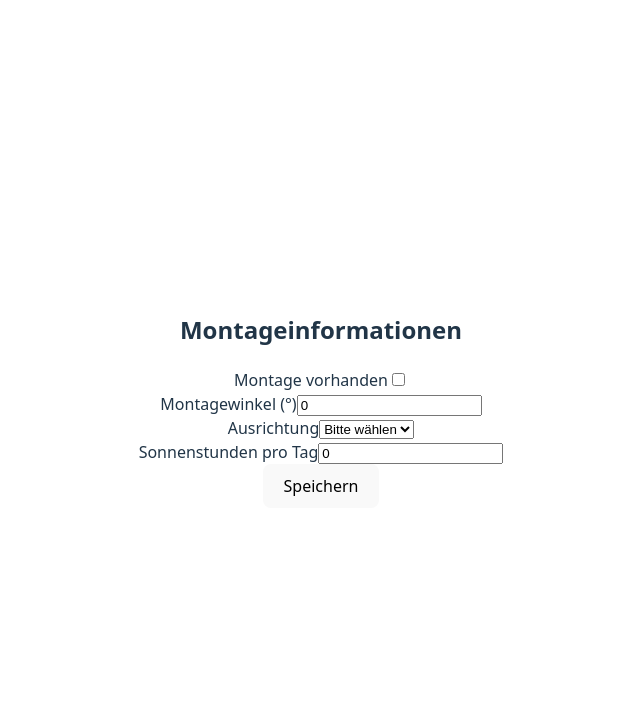
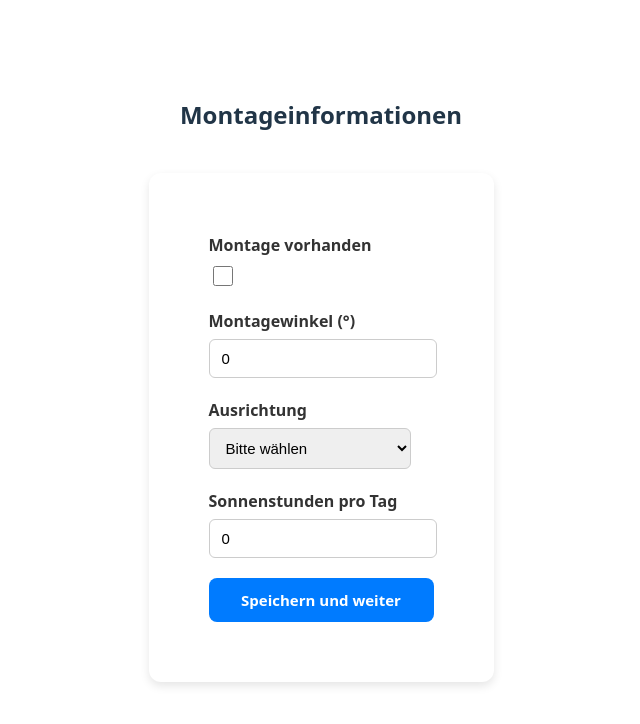
Before and after one commit to dlmmr/SolarCheck-CapstoneProject, a React app in the folder frontend/: page /userConditions in a window 1280 px wide. Shown: the top 724 px of the page, without its empty margins (319-959 px from the left). Built offline with nearby package versions, Linux system fonts and the light colour scheme; the HTML template or start-up script is replaced by a standard one.

Commit message:
added modules to each page and encapsulated all logic from styling and frontend

```diff
--- /dev/null
+++ b/frontend/src/assets/FormUserConditions.module.css
@@ -0,0 +1,66 @@
+.container {
+    background-color: #ffffff;
+    padding: 60px;
+    border-radius: 12px;
+    box-shadow: 0 4px 10px rgba(0, 0, 0, 0.1);
+    max-width: 420px;
+    margin: 40px auto;
+    display: flex;
+    flex-direction: column;
+    gap: 20px;
+    color: #222;
+    font-family: system-ui, sans-serif;
+}
+
+.formGroup {
+    display: flex;
+    flex-direction: column;
+    align-items: flex-start;
+}
+
+.label {
+    font-weight: 600;
+    margin-bottom: 6px;
+    color: #333;
+}
+
+.input,
+.select {
+    width: 90%;
+    padding: 10px 12px;
+    border: 1px solid #ccc;
+    border-radius: 6px;
+    font-size: 15px;
+    transition: border-color 0.2s ease, box-shadow 0.2s ease;
+}
+
+.input:focus,
+.select:focus {
+    border-color: #007bff;
+    box-shadow: 0 0 4px rgba(0, 123, 255, 0.3);
+    outline: none;
+}
+
+.checkbox {
+    width: 20px;
+    height: 20px;
+    cursor: pointer;
+    accent-color: #007bff; /* moderne Checkbox-Farbe */
+}
+
+.button {
+    background-color: #007bff;
+    color: white;
+    padding: 12px 16px;
+    border: none;
+    border-radius: 8px;
+    font-weight: 600;
+    cursor: pointer;
+    font-size: 15px;
+    transition: background-color 0.2s ease, transform 0.1s ease;
+}
+
+.button:hover {
+    background-color: #0056b3;
+    transform: translateY(-1px);
+}
--- a/frontend/src/assets/FormUserConditions.tsx
+++ b/frontend/src/assets/FormUserConditions.tsx
@@ -1,5 +1,6 @@
 import type { ChangeEvent, FormEvent } from "react";
 import type { UserConditions } from "../model/UserConditions";
+import styles from "./FormUserConditions.module.css"; // 👈 CSS Module importieren
 
 interface FormUserConditionsProps {
     formData: UserConditions;
@@ -9,36 +10,45 @@ interface FormUserConditionsProps {
 
 export default function FormUserConditions({ formData, onChange, onSubmit }: FormUserConditionsProps) {
     return (
-        <form onSubmit={onSubmit} className="space-y-4">
-            <div>
-                <label className="block mb-1">Montage vorhanden</label>
+        <form onSubmit={onSubmit} className={styles.container}>
+            <div className={styles.formGroup}>
+                <label htmlFor="montagePlace" className={styles.label}>
+                    Montage vorhanden
+                </label>
                 <input
+                    id="montagePlace"
                     type="checkbox"
                     name="montagePlace"
                     checked={formData.montagePlace}
                     onChange={onChange}
-                    className="mr-2"
+                    className={styles.checkbox}
                 />
             </div>
 
-            <div>
-                <label className="block mb-1">Montagewinkel (°)</label>
+            <div className={styles.formGroup}>
+                <label htmlFor="montageAngle" className={styles.label}>
+                    Montagewinkel (°)
+                </label>
                 <input
+                    id="montageAngle"
                     type="number"
                     name="montageAngle"
                     value={formData.montageAngle}
                     onChange={onChange}
-                    className="w-full border rounded p-2"
+                    className={styles.input}
                 />
             </div>
 
-            <div>
-                <label className="block mb-1">Ausrichtung</label>
+            <div className={styles.formGroup}>
+                <label htmlFor="montageDirection" className={styles.label}>
+                    Ausrichtung
+                </label>
                 <select
+                    id="montageDirection"
                     name="montageDirection"
                     value={formData.montageDirection}
                     onChange={onChange}
-                    className="w-full border rounded p-2"
+                    className={styles.select}
                 >
                     <option value="">Bitte wählen</option>
                     <option value="NORTH">Norden</option>
@@ -50,25 +60,24 @@ export default function FormUserConditions({ formData, onChange, onSubmit }: For
                     <option value="WEST">Westen</option>
                     <option value="NORTHWEST">Nordwesten</option>
                 </select>
-
             </div>
 
-            <div>
-                <label className="block mb-1">Sonnenstunden pro Tag</label>
+            <div className={styles.formGroup}>
+                <label htmlFor="montageSunhours" className={styles.label}>
+                    Sonnenstunden pro Tag
+                </label>
                 <input
+                    id="montageSunhours"
                     type="number"
                     name="montageSunhours"
                     value={formData.montageSunhours}
                     onChange={onChange}
-                    className="w-full border rounded p-2"
+                    className={styles.input}
                 />
             </div>
 
-            <button
-                type="submit"
-                className="bg-blue-600 text-white px-4 py-2 rounded hover:bg-blue-700"
-            >
-                Speichern
+            <button type="submit" className={styles.button}>
+                Speichern und weiter
             </button>
         </form>
     );
--- /dev/null
+++ b/frontend/src/assets/FormUserinfo.module.css
@@ -0,0 +1,52 @@
+.container {
+    background-color: #ffffff;
+    padding: 60px;
+    border-radius: 12px;
+    box-shadow: 0 4px 10px rgba(0, 0, 0, 0.1);
+    max-width: 420px;
+    margin: 40px auto;
+    display: flex;
+    flex-direction: column;
+    gap: 20px;
+    color: #222; /* Texte deutlich sichtbar */
+    font-family: system-ui, sans-serif;
+}
+
+.label {
+    font-weight: 600;
+    margin-bottom: 6px;
+    display: block;
+    color: #333;
+}
+
+.input {
+    width: 90%;
+    padding: 10px 12px;
+    border: 1px solid #ccc;
+    border-radius: 6px;
+    font-size: 15px;
+    transition: border-color 0.2s ease, box-shadow 0.2s ease;
+}
+
+.input:focus {
+    border-color: #007bff;
+    box-shadow: 0 0 4px rgba(0, 123, 255, 0.3);
+    outline: none;
+}
+
+.button {
+    background-color: #007bff;
+    color: white;
+    padding: 12px 16px;
+    border: none;
+    border-radius: 8px;
+    font-weight: 600;
+    cursor: pointer;
+    font-size: 15px;
+    transition: background-color 0.2s ease, transform 0.1s ease;
+}
+
+.button:hover {
+    background-color: #0056b3;
+    transform: translateY(-1px);
+}
--- a/frontend/src/assets/FormUserinfo.tsx
+++ b/frontend/src/assets/FormUserinfo.tsx
@@ -1,4 +1,5 @@
-import type {ChangeEvent, FormEvent} from "react";
+import type { ChangeEvent, FormEvent } from "react";
+import styles from "./FormUserinfo.module.css";
 
 interface FormUserinfoProps {
     formData: {
@@ -14,45 +15,51 @@ interface FormUserinfoProps {
 
 export default function FormUserinfo({ formData, onChange, onSubmit }: FormUserinfoProps) {
     return (
-        <form onSubmit={onSubmit} className="space-y-4">
+        <form onSubmit={onSubmit} className={styles.container}>
             <div>
-                <label className="block mb-1">Strompreis (ct/kWh)</label>
+                <label htmlFor="userRateOfElectricity" className={styles.label}>
+                    Strompreis (ct/kWh)
+                </label>
                 <input
+                    id="userRateOfElectricity"
                     type="text"
                     name="userRateOfElectricity"
                     value={formData.userRateOfElectricity}
                     onChange={onChange}
-                    className="w-full border rounded p-2"
+                    className={styles.input}
                 />
             </div>
 
             <div>
-                <label className="block mb-1">Anzahl im Haushalt</label>
+                <label htmlFor="userHouseholdNumber" className={styles.label}>
+                    Anzahl im Haushalt
+                </label>
                 <input
+                    id="userHouseholdNumber"
                     type="number"
                     name="userHouseholdNumber"
                     value={formData.userHouseholdNumber}
                     onChange={onChange}
-                    className="w-full border rounded p-2"
+                    className={styles.input}
                 />
             </div>
 
             <div>
-                <label className="block mb-1">Stromverbrauch (kWh/Jahr)</label>
+                <label htmlFor="userElectricityConsumption" className={styles.label}>
+                    Stromverbrauch (kWh/Jahr)
+                </label>
                 <input
+                    id="userElectricityConsumption"
                     type="number"
                     name="userElectricityConsumption"
                     value={formData.userElectricityConsumption}
                     onChange={onChange}
-                    className="w-full border rounded p-2"
+                    className={styles.input}
                 />
             </div>
 
-            <button
-                type="submit"
-                className="bg-blue-600 text-white px-4 py-2 rounded hover:bg-blue-700"
-            >
-                Speichern
+            <button type="submit" className={styles.button}>
+                Speichern und weiter
             </button>
         </form>
     );
--- /dev/null
+++ b/frontend/src/assets/HomeAsset.module.css
@@ -0,0 +1,52 @@
+.container {
+    padding: 60px;
+    text-align: center;
+    background-color: #ffffff;
+    border-radius: 12px;
+    box-shadow: 0 4px 10px rgba(0, 0, 0, 0.1);
+    max-width: 500px;
+    margin: 40px auto;
+    display: flex;
+    flex-direction: column;
+    gap: 20px;
+    font-family: system-ui, sans-serif;
+    color: #222;
+}
+
+.title {
+    font-size: 2.5rem;
+    font-weight: 700;
+    margin-bottom: 12px;
+}
+
+.text {
+    font-size: 1rem;
+    margin-bottom: 20px;
+}
+
+.button {
+    background-color: #007bff;
+    color: white;
+    padding: 12px 16px;
+    border: none;
+    border-radius: 8px;
+    font-weight: 600;
+    cursor: pointer;
+    font-size: 1rem;
+    transition: background-color 0.2s ease, transform 0.1s ease;
+}
+
+.button:hover {
+    background-color: #0056b3;
+    transform: translateY(-1px);
+}
+
+.success {
+    color: #28a745;
+    margin-top: 12px;
+}
+
+.error {
+    color: #dc3545;
+    margin-top: 12px;
+}
--- /dev/null
+++ b/frontend/src/assets/HomeAsset.tsx
@@ -0,0 +1,28 @@
+
+import styles from "./HomeAsset.module.css";
+
+interface HomeAssetProps {
+    message: string;
+    onCreateUser: () => void;
+}
+
+export default function HomeAsset({ message, onCreateUser }: HomeAssetProps) {
+    return (
+        <div className={styles.container}>
+            <h1 className={styles.title}>Willkommen zur SolarCheck-App</h1>
+            <p className={styles.text}>
+                Hier kannst du berechnen, ob sich ein Balkonkraftwerk für dich lohnt.
+            </p>
+
+            <button onClick={onCreateUser} className={styles.button}>
+                Los geht’s
+            </button>
+
+            {message && (
+                <p className={message.startsWith("✅") ? styles.success : styles.error}>
+                    {message}
+                </p>
+            )}
+        </div>
+    );
+}
```
Also changed, not shown: frontend/src/page/Home.tsx (+2 -18 lines).
